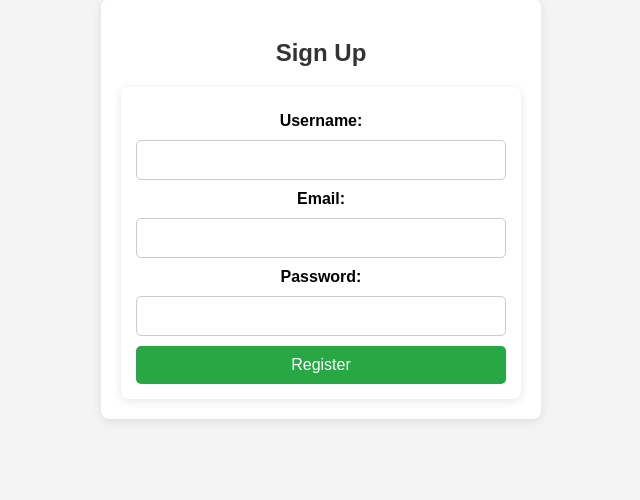
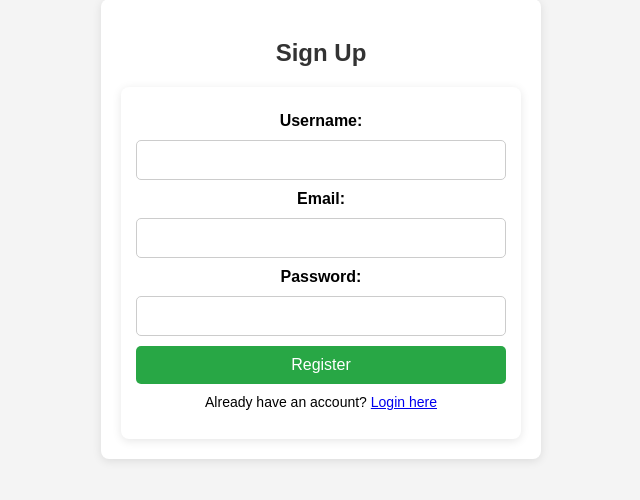
Before and after one commit to jingtianW1ng/task-manager, a PHP site: page /register.php in a window 1280 px wide. Shown: the part 119-619 px from the top of the page, without its empty margins (319-959 px from the left). Run offline with PHP 8.4, Linux system fonts and the light colour scheme.

Commit message:
Login and register can switch

```diff
--- a/css/style.css
+++ b/css/style.css
@@ -219,3 +219,9 @@ button:hover {
     text-align: center;
     margin-top: 10px;
 }
+
+.form-container p {
+    text-align: center;
+    font-size: 14px;
+    margin-top: 10px;
+}
--- a/login.php
+++ b/login.php
@@ -14,7 +14,8 @@ if ($_SERVER['REQUEST_METHOD'] === 'POST') {
         if ($user && password_verify($password, $user['password'])) {
             $_SESSION['user_id'] = $user['id'];
             $_SESSION['username'] = $user['username'];
-            header("Location: dashboard.php");
+            echo "<p class='success-message'>Login successful! Redirecting...</p>";
+            echo "<script>setTimeout(() => { window.location.href = 'dashboard.php'; }, 2000);</script>";
             exit;
         } else {
             echo "<p class='error-message'>Invalid email or password.</p>";
@@ -46,6 +47,7 @@ if ($_SERVER['REQUEST_METHOD'] === 'POST') {
             <input type="password" name="password" id="password" required>
 
             <button type="submit">Login</button>
+            <p>Don't have an account? <a href="register.php">Sign up here</a></p>
         </form>
     </div>
 </body>
--- a/register.php
+++ b/register.php
@@ -6,16 +6,13 @@ if ($_SERVER['REQUEST_METHOD'] === 'POST') {
     $email = $_POST['email'];
     $password = $_POST['password'];
 
-    // verify
     if (empty($username) || empty($email) || empty($password)) {
         echo "<p class='error-message'>All fields are required.</p>";
         exit;
     }
 
-    // password hash
     $hashedPassword = password_hash($password, PASSWORD_DEFAULT);
 
-    // insert to database
     try {
         $stmt = $pdo->prepare("INSERT INTO users (username, email, password) VALUES (:username, :email, :password)");
         $stmt->execute([
@@ -23,7 +20,11 @@ if ($_SERVER['REQUEST_METHOD'] === 'POST') {
             ':email' => $email,
             ':password' => $hashedPassword
         ]);
-        echo "<p class='success-message'>Registration successful!</p>";
+
+        //auto jump to login
+        echo "<p class='success-message'>Registration successful! Redirecting...</p>";
+        echo "<script>setTimeout(() => { window.location.href = 'login.php'; }, 2000);</script>"; // 2秒后跳转
+        exit;
     } catch (PDOException $e) {
         echo "<p class='error-message'>Error: " . $e->getMessage() . "</p>";
     }
@@ -54,6 +55,7 @@ if ($_SERVER['REQUEST_METHOD'] === 'POST') {
             <input type="password" name="password" id="password" required>
 
             <button type="submit">Register</button>
+            <p>Already have an account? <a href="login.php">Login here</a></p>
         </form>
     </div>
 </body>
```
